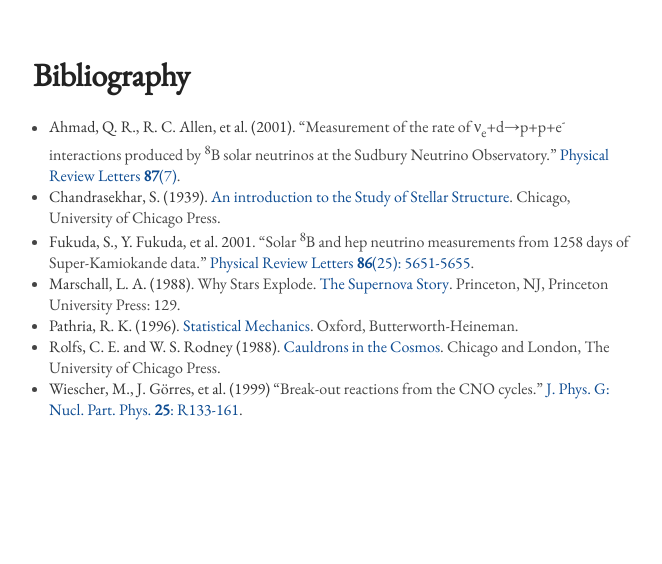
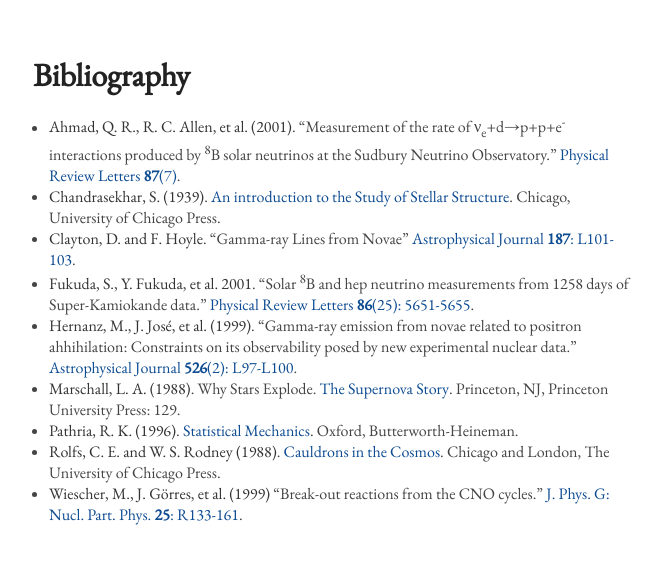
Before and after one commit to dwvisser/19ne-thesis, a Jekyll site: the page built from bibliography.md, in a window 1280 px wide. Shown: the top 564 px of the page, without its empty margins (307-969 px from the left). Built offline with Jekyll 4.4.1, drawn with Linux system fonts in a browser that asks for light colours.

Commit message:
Finished section 1.2!

```diff
--- a/bibliography.md
+++ b/bibliography.md
@@ -15,10 +15,16 @@
   introduction to the Study of Stellar
   Structure](http://isbndb.com/book/introduction_to_the_study_of_stellar_structure).
   Chicago, University of Chicago Press.
+* <a name="clayton">Clayton, D. and F. Hoyle</a>. "Gamma-ray Lines from Novae"
+  [Astrophysical Journal __187__: L101-103](http://dx.doi.org/10.1086/181406).
 * <a name="fukuda">Fukuda, S., Y. Fukuda, et al. 2001</a>. "Solar
   <sup>8</sup>B and hep neutrino measurements from 1258 days of
   Super-Kamiokande data." [Physical Review Letters __86__(25):
   5651-5655](http://dx.doi.org/10.1103/PhysRevLett.86.5651).
+* <a name="hernanz">Hernanz, M., J. José, et al. (1999)</a>. "Gamma-ray
+  emission from novae related to positron ahhihilation: Constraints on its
+  observability posed by new experimental nuclear data." [Astrophysical
+  Journal __526__(2): L97-L100](http://dx.doi.org/10.1086/312372).
 * <a name="marschall">Marschall, L. A. (1988)</a>. Why Stars Explode. [The
   Supernova Story](http://isbndb.com/book/the_supernova_story). Princeton, NJ,
   Princeton University Press: 129.
```
Also changed, not shown: index.md (+1 -2 lines).
